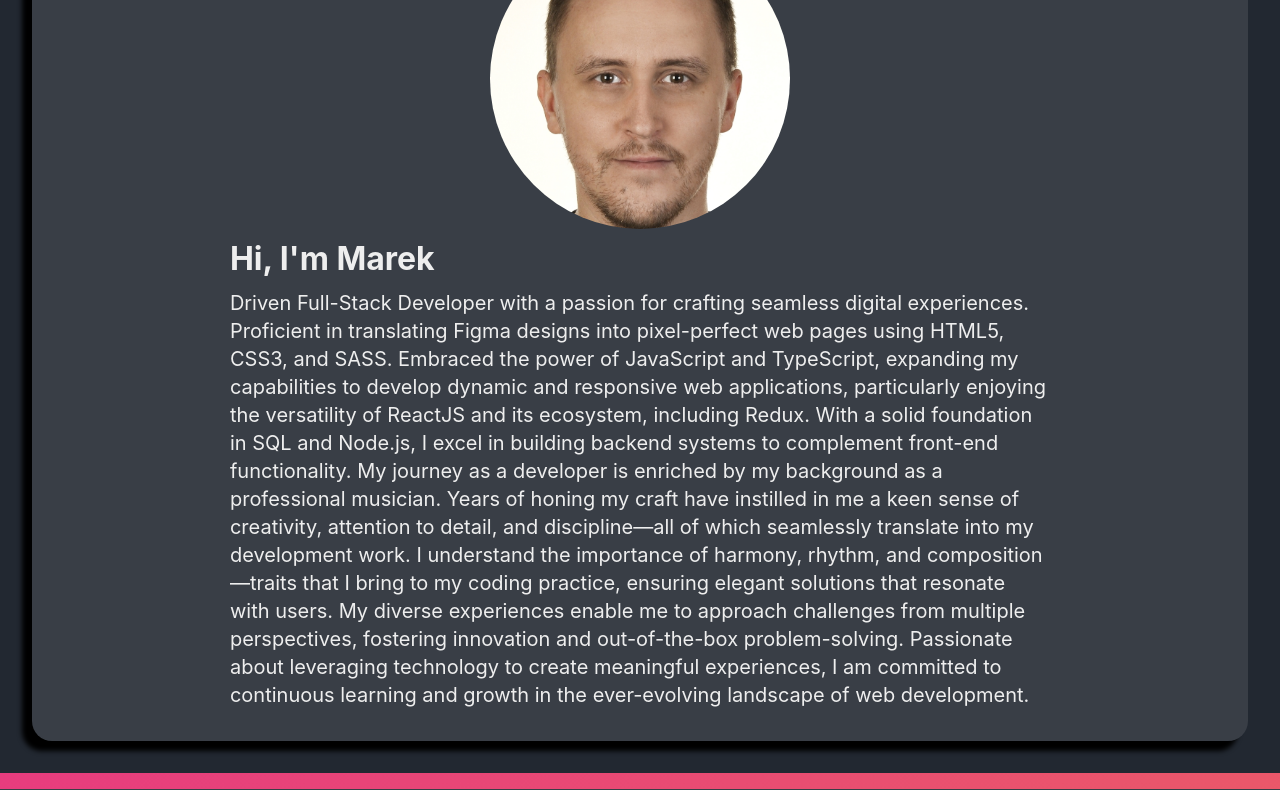
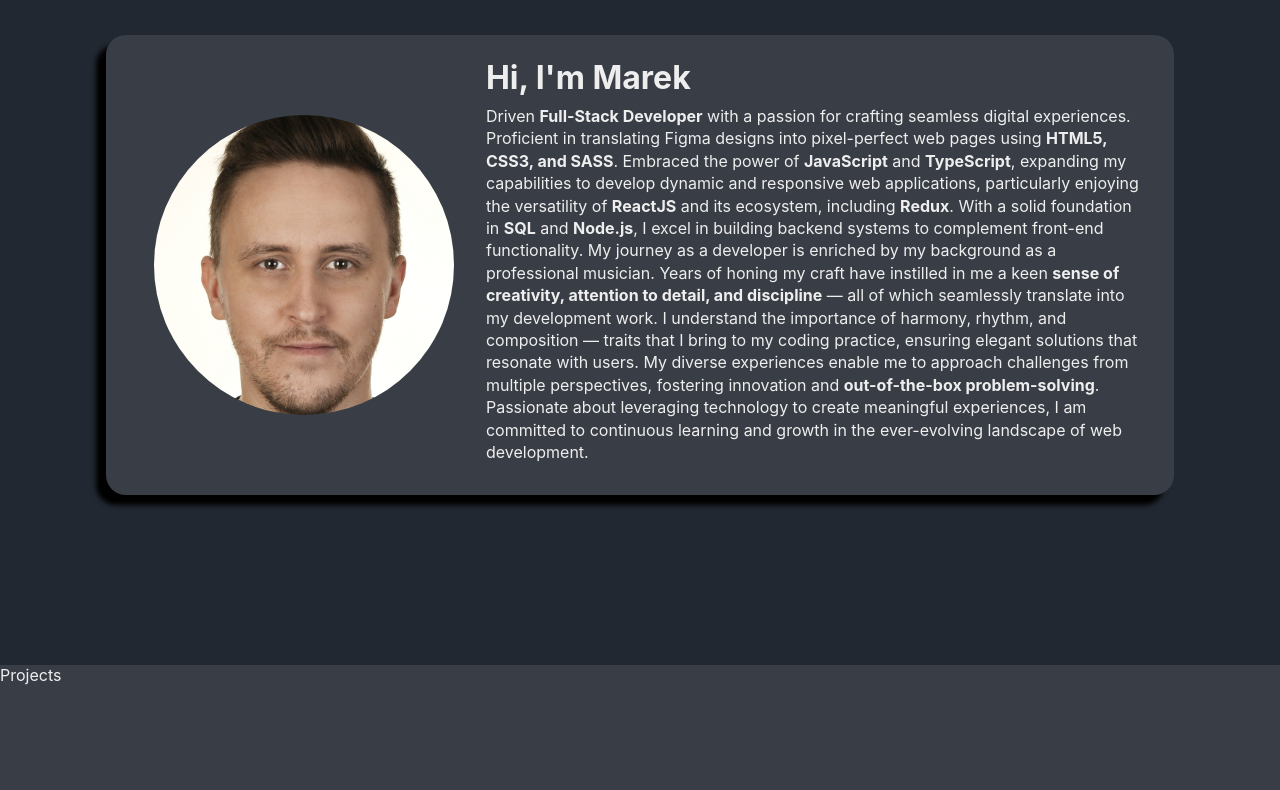
Before and after one commit to MarekSax/portfolio, a React (Vite) app: page / in a window 1280 px wide. Shown: the part 940-1730 px from the top of the page. Built offline with nearby package versions, Linux system fonts and the light colour scheme.

Commit message:
style: change About section text formatting

```diff
--- a/package.json
+++ b/package.json
@@ -11,6 +11,7 @@
   },
   "dependencies": {
     "classnames": "^2.5.1",
+    "html-react-parser": "^5.1.12",
     "react": "^18.3.1",
     "react-dom": "^18.3.1",
     "react-icons": "^5.2.1",
--- a/src/App.tsx
+++ b/src/App.tsx
@@ -1,6 +1,5 @@
 import { useMediaQuery } from 'react-responsive';
 import { About } from './components/About';
-import { Divider } from './components/Divider';
 import { Hero } from './components/Hero';
 import { Navbar } from './components/Navbar';
 import { Projects } from './components/Projects';
@@ -14,9 +13,7 @@ function App() {
       {isMobile ? <MobileMenu /> : <Navbar />}
       <Hero />
       <About />
-      <Divider />
       <Projects />
-      <Divider />
       <Skills />
     </>
   );
--- a/src/components/About/About.module.scss
+++ b/src/components/About/About.module.scss
@@ -35,7 +35,7 @@
   }
 
   &__description {
-    font-size: 1.25rem;
+    font-size: 1rem;
     line-height: 140%;
     max-width: 65ch;
     // text-align: justify;
--- a/src/components/About/About.tsx
+++ b/src/components/About/About.tsx
@@ -1,15 +1,16 @@
 import styles from './About.module.scss';
 import { marek } from '../../editable_stuff/pageContent';
+import parse from 'html-react-parser';
 export const About = () => {
   return (
     <section id="about" className={styles.about}>
       <article className={styles.content}>
         <div className={styles.content__avatar}>
-          <img src="./images/avatar.jpg" alt="" />
+          <img src="./images/avatar.jpg" alt="avatar" />
         </div>
         <div className={styles.content__description}>
           <h1>Hi, I'm Marek</h1>
-          {marek.about}
+          {parse(marek.about)}
         </div>
       </article>
     </section>
--- a/src/editable_stuff/pageContent.ts
+++ b/src/editable_stuff/pageContent.ts
@@ -1,4 +1,4 @@
 export const marek = {
   about:
-    'Driven Full-Stack Developer with a passion for crafting seamless digital experiences. Proficient in translating Figma designs into pixel-perfect web pages using HTML5, CSS3, and SASS. Embraced the power of JavaScript and TypeScript, expanding my capabilities to develop dynamic and responsive web applications, particularly enjoying the versatility of ReactJS and its ecosystem, including Redux. With a solid foundation in SQL and Node.js, I excel in building backend systems to complement front-end functionality. My journey as a developer is enriched by my background as a professional musician. Years of honing my craft have instilled in me a keen sense of creativity, attention to detail, and discipline—all of which seamlessly translate into my development work. I understand the importance of harmony, rhythm, and composition—traits that I bring to my coding practice, ensuring elegant solutions that resonate with users. My diverse experiences enable me to approach challenges from multiple perspectives, fostering innovation and out-of-the-box problem-solving. Passionate about leveraging technology to create meaningful experiences, I am committed to continuous learning and growth in the ever-evolving landscape of web development.',
+    'Driven <b>Full-Stack Developer</b> with a passion for crafting seamless digital experiences. Proficient in translating Figma designs into pixel-perfect web pages using <b>HTML5, CSS3, and SASS</b>. Embraced the power of <b>JavaScript</b> and <b>TypeScript</b>, expanding my capabilities to develop dynamic and responsive web applications, particularly enjoying the versatility of <b>ReactJS</b> and its ecosystem, including <b>Redux</b>. With a solid foundation in <b>SQL</b> and <b>Node.js</b>, I excel in building backend systems to complement front-end functionality. My journey as a developer is enriched by my background as a professional musician. Years of honing my craft have instilled in me a keen <b>sense of creativity, attention to detail, and discipline</b> — all of which seamlessly translate into my development work. I understand the importance of harmony, rhythm, and composition — traits that I bring to my coding practice, ensuring elegant solutions that resonate with users. My diverse experiences enable me to approach challenges from multiple perspectives, fostering innovation and <b>out-of-the-box problem-solving</b>. Passionate about leveraging technology to create meaningful experiences, I am committed to continuous learning and growth in the ever-evolving landscape of web development.',
 };
```
Also changed, not shown: 1 other file (tests, documents, lock files or other folders).
